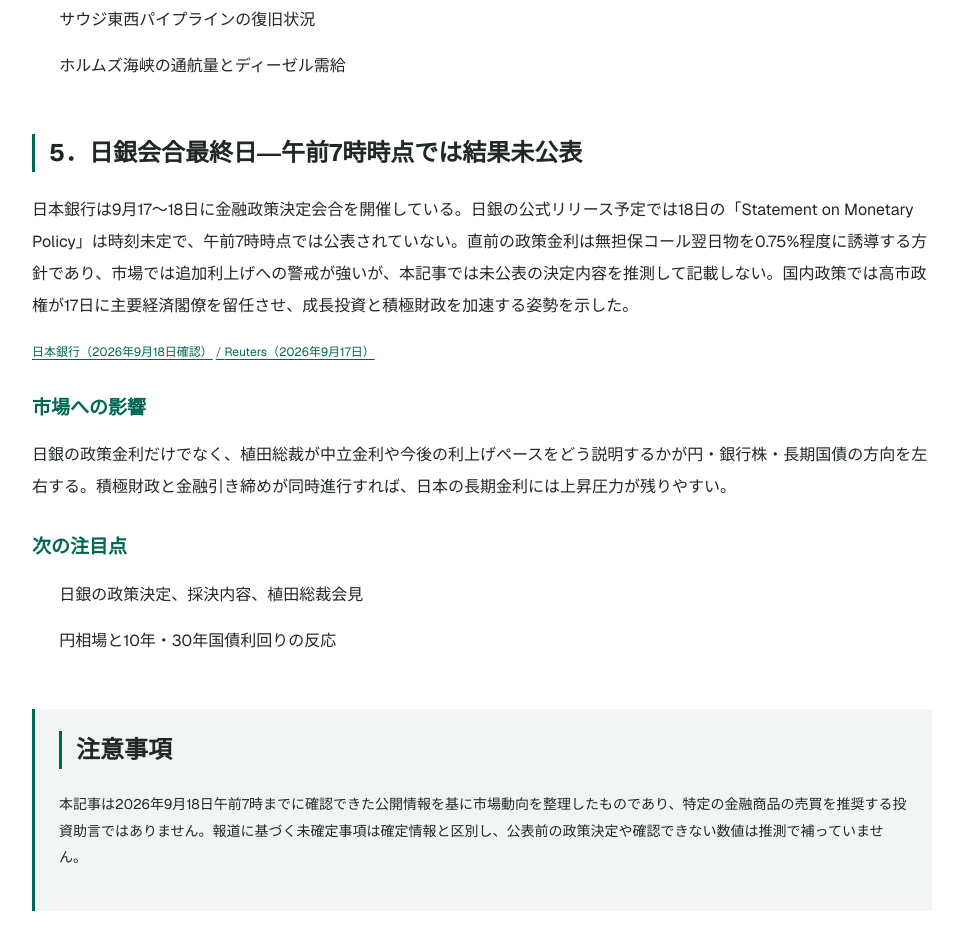
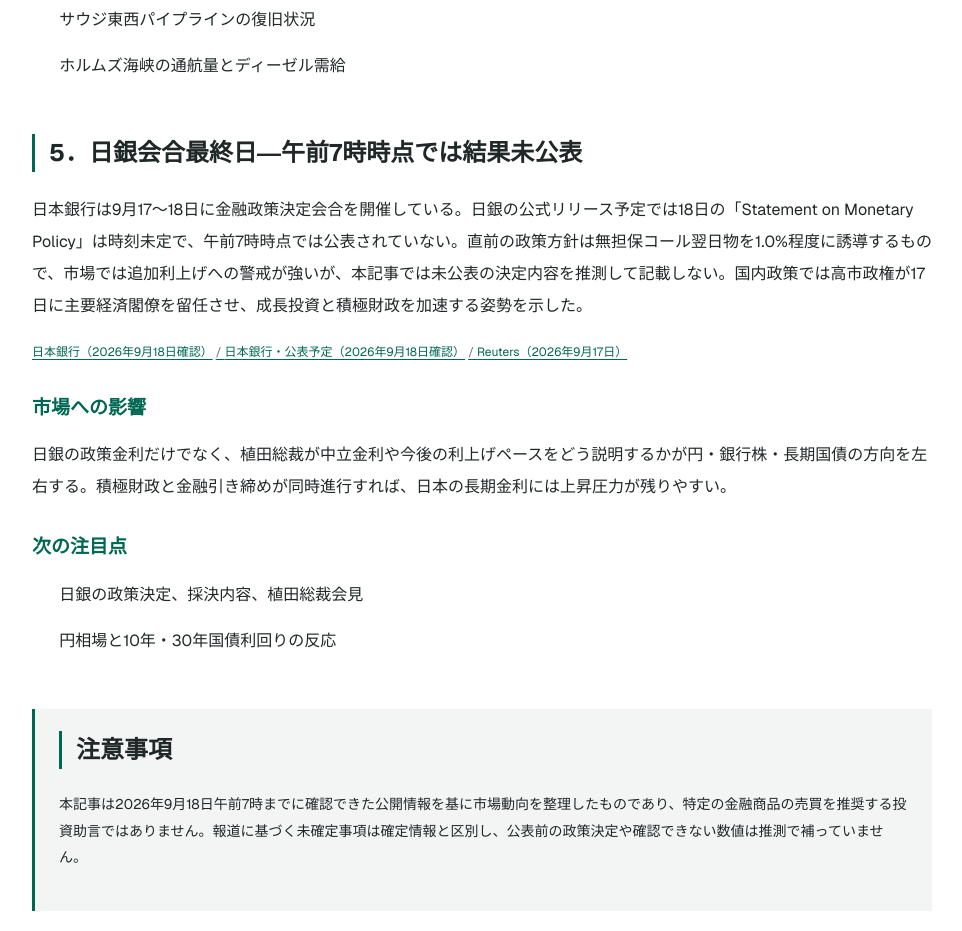
Before and after one commit to market-note-jp/market-note, a Next.js app: page /articles/daily-2026-09-18 in a window 1280 px wide. Shown: the part 3140-4071 px from the top of the page, without its empty margins (158-1120 px from the left). Built offline with nearby package versions, Linux system fonts and the light colour scheme.

Commit message:
Correct BOJ pre-meeting policy rate

```diff
--- a/app/articles/daily-2026-09-18/page.tsx
+++ b/app/articles/daily-2026-09-18/page.tsx
@@ -14,19 +14,12 @@ export default function DailyReportSeptember18() {
         <header className="report-header"><p className="report-label">DAILY MARKET BRIEFING</p><h1>デイリー・マーケットブリーフィング</h1><p className="report-date">2026年9月18日（金）</p></header>
         <div className="report-body">
           <section><h2>今日の結論</h2><p>米国市場は、FRB利上げ直後の警戒から一転してテクノロジー株主導で反発した。原油と米長期金利の低下がバリュエーションへの圧力を和らげ、AIインフラではGlobalFoundriesとMarvellがデータセンター向け光接続半導体の増産で合意した。一方、ブレント原油は104.82ドルと依然100ドルを上回り、中東の供給リスクは解消していない。日本では本日の日銀金融政策決定会合が最大の焦点だが、午前7時時点で声明は未公表であり、結果は推測せず公表待ちとする。</p></section>
-
           <section><h2>市場スナップショット</h2><div className="table-wrap"><table><thead><tr><th>対象</th><th>確認値・状況</th><th>ポイント</th></tr></thead><tbody><tr><td>ダウ</td><td>+0.62%</td><td>利上げ後の買い戻し</td></tr><tr><td>S&amp;P500</td><td>+1.14%</td><td>テック主導で反発</td></tr><tr><td>NASDAQ総合</td><td>+1.69%</td><td>主要3指数で最大の上昇</td></tr><tr><td>ブレント原油</td><td>104.82ドル</td><td>前日比0.95%安</td></tr><tr><td>日銀政策金利</td><td>午前7時時点で結果未公表</td><td>本日会合結果が最大材料</td></tr></tbody></table></div></section>
-
           <section><h2>1．米国株反発、NASDAQ +1.69%―原油・長期金利低下でテック買い</h2><p>9月17日の米国株はダウが0.62%高、S&amp;P500が1.14%高、NASDAQ総合が1.69%高で終了した。前日のFRBによる25bp利上げ後の下落から反発し、原油価格と米国債利回りの低下がテクノロジー株を中心に買い戻しを促した。FRBは16日に政策金利を3.75〜4.00%へ引き上げており、市場では10月会合でさらに25bp利上げする確率が約53%まで上昇した。</p><p className="inline-sources"><a href="https://www.reuters.com/business/wall-st-futures-rise-fed-rate-hike-lifts-long-standing-overhang-2026-09-17/" target="_blank" rel="noreferrer">Reuters（2026年9月17日）</a> <a href="https://www.federalreserve.gov/newsevents/pressreleases/monetary20260916a.htm" target="_blank" rel="noreferrer">Federal Reserve（2026年9月16日）</a></p><h3>市場への影響</h3><p>金利上昇局面でも長期金利が安定すれば、利益成長率の高いAI・半導体株には資金が戻りやすい。ただしFRBの追加利上げ観測は残っており、今回の反発だけで金融環境の逆風が終わったとは判断できない。</p><h3>次の注目点</h3><ul><li>米10年国債利回りが再び5%方向へ上昇するか</li><li>10月FOMCの追加利上げ確率とインフレ指標</li></ul></section>
-
           <section><h2>2．GlobalFoundries・Marvell、AIデータセンター向け光接続半導体を増産</h2><p>GlobalFoundriesとMarvell Technologyは、AIデータセンターの高速光接続に使われるシリコンゲルマニウム（SiGe）半導体の生産能力を拡大する複数年契約を発表した。GlobalFoundriesの米バーモント州バーリントン工場で能力を増強し、Marvellの光トランシーバー、near-packaged optics、co-packaged optics向け需要に対応する。Reutersによると発表後、GlobalFoundries株は約4%、Marvell株は6.3%上昇した。</p><p className="inline-sources"><a href="https://www.reuters.com/business/globalfoundries-marvell-expand-chip-capacity-deal-ai-data-center-connectivity-2026-09-17/" target="_blank" rel="noreferrer">Reuters（2026年9月17日）</a></p><h3>市場への影響</h3><p>AI投資のボトルネックがGPU単体からネットワーク・光通信へ広がっていることを示す材料だ。学習・推論クラスタの大型化では帯域幅と消費電力が重要になるため、AIインフラ投資の裾野が光部品・ファウンドリーへ拡大する可能性がある。</p><h3>次の注目点</h3><ul><li>SiGe増産がMarvellのAI関連売上成長にどこまで寄与するか</li><li>co-packaged opticsの量産時期とハイパースケーラー採用</li></ul></section>
-
           <section><h2>3．Apple、NVIDIA技術を使うAIサーバーを検討との報道</h2><p>ReutersはThe Informationの報道として、Appleが自社の次世代M8 UltraチップとNVIDIAのNVLink Fusionを組み合わせたAIサーバーを検討していると伝えた。想定される市場投入は2029年で、計画は中止またはNVIDIA技術を使わない形に変更される可能性もある。AppleとNVIDIAはReutersのコメント要請に直ちに回答せず、Reuters自身も報道内容を独自確認していない。</p><p className="inline-sources"><a href="https://www.reuters.com/technology/apple-considers-nvidia-tech-return-server-market-information-reports-2026-09-16/" target="_blank" rel="noreferrer">Reuters（2026年9月16日）</a></p><h3>市場への影響</h3><p>未確定情報ではあるが、AI需要の中心がモデル学習だけでなく推論サーバーへ移る流れを象徴する。NVLink Fusionが他社のカスタムAIチップ接続基盤として広がれば、NVIDIAはGPU以外のネットワーク層でも収益機会を広げられる。</p><h3>次の注目点</h3><ul><li>Appleがサーバー事業への復帰を正式決定するか</li><li>NVLink FusionがカスタムASIC陣営へどこまで浸透するか</li></ul></section>
-
           <section><h2>4．原油は続落も100ドル超―供給不安はなお残る</h2><p>9月17日のブレント原油は1.01ドル安の104.82ドル、WTIは52セント安の101.91ドルで終了した。サウジアラビアがオマーン沖の船舶間積み替えを通じてアジア向け追加供給を行うとの報道が供給懸念を和らげた。一方、サウジ東西パイプラインでは複数のポンプ施設が損傷し、ホルムズ海峡のタンカー通航減少も続いている。</p><p className="inline-sources"><a href="https://www.reuters.com/business/energy/oil-prices-extend-losses-fears-middle-east-supply-disruptions-ease-2026-09-17/" target="_blank" rel="noreferrer">Reuters（2026年9月17日）</a></p><h3>市場への影響</h3><p>原油のピークアウトは株式と債券には短期的な安心材料だが、100ドル超が長期化すれば企業コストとインフレ期待を押し上げ、FRBや日銀の金融引き締めを長期化させる可能性がある。</p><h3>次の注目点</h3><ul><li>サウジ東西パイプラインの復旧状況</li><li>ホルムズ海峡の通航量とディーゼル需給</li></ul></section>
-
-          <section><h2>5．日銀会合最終日―午前7時時点では結果未公表</h2><p>日本銀行は9月17〜18日に金融政策決定会合を開催している。日銀の公式リリース予定では18日の「Statement on Monetary Policy」は時刻未定で、午前7時時点では公表されていない。直前の政策金利は無担保コール翌日物を0.75%程度に誘導する方針であり、市場では追加利上げへの警戒が強いが、本記事では未公表の決定内容を推測して記載しない。国内政策では高市政権が17日に主要経済閣僚を留任させ、成長投資と積極財政を加速する姿勢を示した。</p><p className="inline-sources"><a href="https://www.boj.or.jp/en/about/calendar/index.htm" target="_blank" rel="noreferrer">日本銀行（2026年9月18日確認）</a> <a href="https://www.reuters.com/world/asia-pacific/japans-takaichi-set-signal-policy-continuity-cabinet-reshuffle-2026-09-16/" target="_blank" rel="noreferrer">Reuters（2026年9月17日）</a></p><h3>市場への影響</h3><p>日銀の政策金利だけでなく、植田総裁が中立金利や今後の利上げペースをどう説明するかが円・銀行株・長期国債の方向を左右する。積極財政と金融引き締めが同時進行すれば、日本の長期金利には上昇圧力が残りやすい。</p><h3>次の注目点</h3><ul><li>日銀の政策決定、採決内容、植田総裁会見</li><li>円相場と10年・30年国債利回りの反応</li></ul></section>
-
+          <section><h2>5．日銀会合最終日―午前7時時点では結果未公表</h2><p>日本銀行は9月17〜18日に金融政策決定会合を開催している。日銀の公式リリース予定では18日の「Statement on Monetary Policy」は時刻未定で、午前7時時点では公表されていない。直前の政策方針は無担保コール翌日物を1.0%程度に誘導するもので、市場では追加利上げへの警戒が強いが、本記事では未公表の決定内容を推測して記載しない。国内政策では高市政権が17日に主要経済閣僚を留任させ、成長投資と積極財政を加速する姿勢を示した。</p><p className="inline-sources"><a href="https://www.boj.or.jp/en/" target="_blank" rel="noreferrer">日本銀行（2026年9月18日確認）</a> <a href="https://www.boj.or.jp/en/about/calendar/index.htm" target="_blank" rel="noreferrer">日本銀行・公表予定（2026年9月18日確認）</a> <a href="https://www.reuters.com/world/asia-pacific/japans-takaichi-set-signal-policy-continuity-cabinet-reshuffle-2026-09-16/" target="_blank" rel="noreferrer">Reuters（2026年9月17日）</a></p><h3>市場への影響</h3><p>日銀の政策金利だけでなく、植田総裁が中立金利や今後の利上げペースをどう説明するかが円・銀行株・長期国債の方向を左右する。積極財政と金融引き締めが同時進行すれば、日本の長期金利には上昇圧力が残りやすい。</p><h3>次の注目点</h3><ul><li>日銀の政策決定、採決内容、植田総裁会見</li><li>円相場と10年・30年国債利回りの反応</li></ul></section>
           <section className="disclaimer"><h2>注意事項</h2><p>本記事は2026年9月18日午前7時までに確認できた公開情報を基に市場動向を整理したものであり、特定の金融商品の売買を推奨する投資助言ではありません。報道に基づく未確定事項は確定情報と区別し、公表前の政策決定や確認できない数値は推測で補っていません。</p></section>
         </div>
       </article>
```
